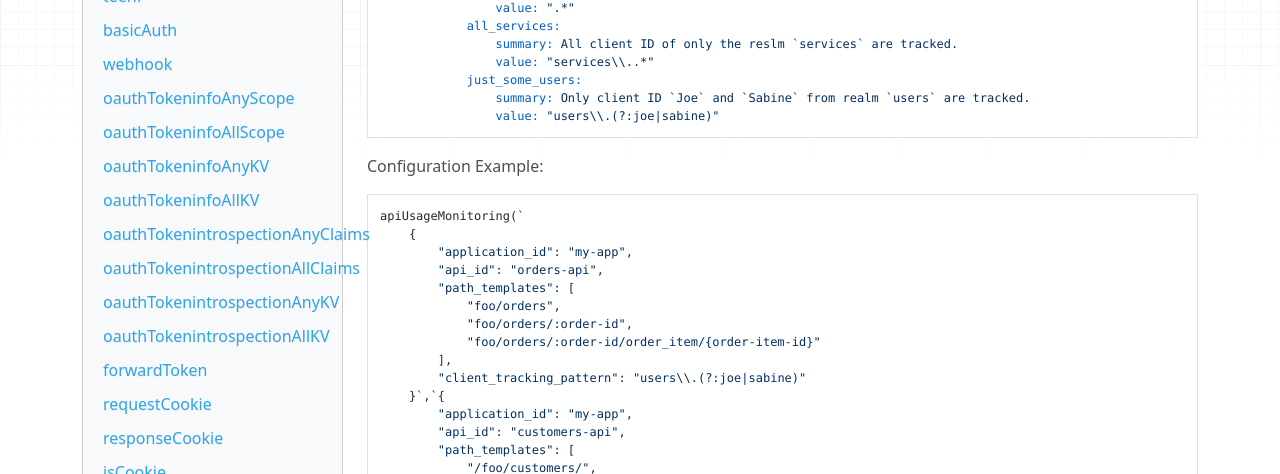
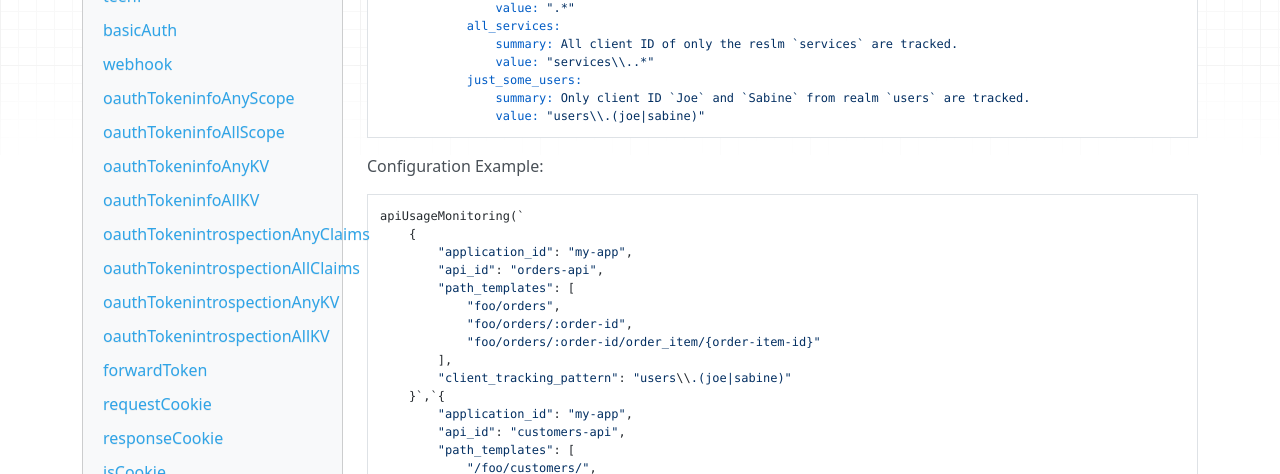
Before and after one commit to zalando/skipper, an MkDocs documentation site: the page built from docs/reference/filters.md, in a window 1280 px wide and 900 px high, scrolled down 19327 px. Shown: the part 151-625 px from the top of the window. Built offline with MkDocs 1.6.1, drawn with Linux system fonts in a browser that asks for light colours; nearby versions of some CDN libraries.

Commit message:
simplify example regex

````diff
--- a/docs/reference/filters.md
+++ b/docs/reference/filters.md
@@ -1011,7 +1011,7 @@ api-usage-monitoring-configuration:
                 value: "services\\..*"
             just_some_users:
                 summary: Only client ID `Joe` and `Sabine` from realm `users` are tracked.
-                value: "users\\.(?:joe|sabine)"
+                value: "users\\.(joe|sabine)"
 ```
 
 Configuration Example:
@@ -1026,7 +1026,7 @@ apiUsageMonitoring(`
             "foo/orders/:order-id",
             "foo/orders/:order-id/order_item/{order-item-id}"
         ],
-        "client_tracking_pattern": "users\\.(?:joe|sabine)"
+        "client_tracking_pattern": "users\\.(joe|sabine)"
     }`,`{
         "application_id": "my-app",
         "api_id": "customers-api",
````
Also changed, not shown: 1 other file.
